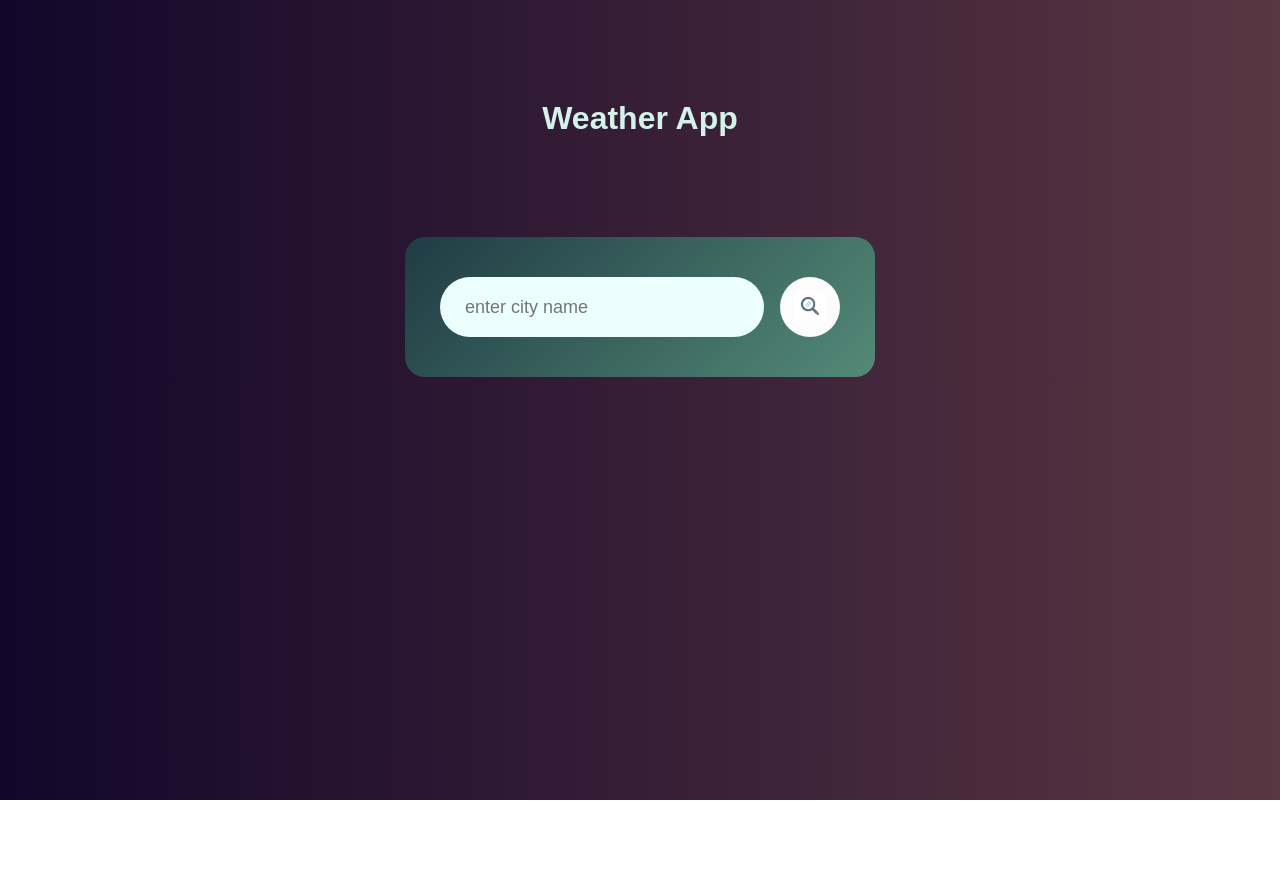
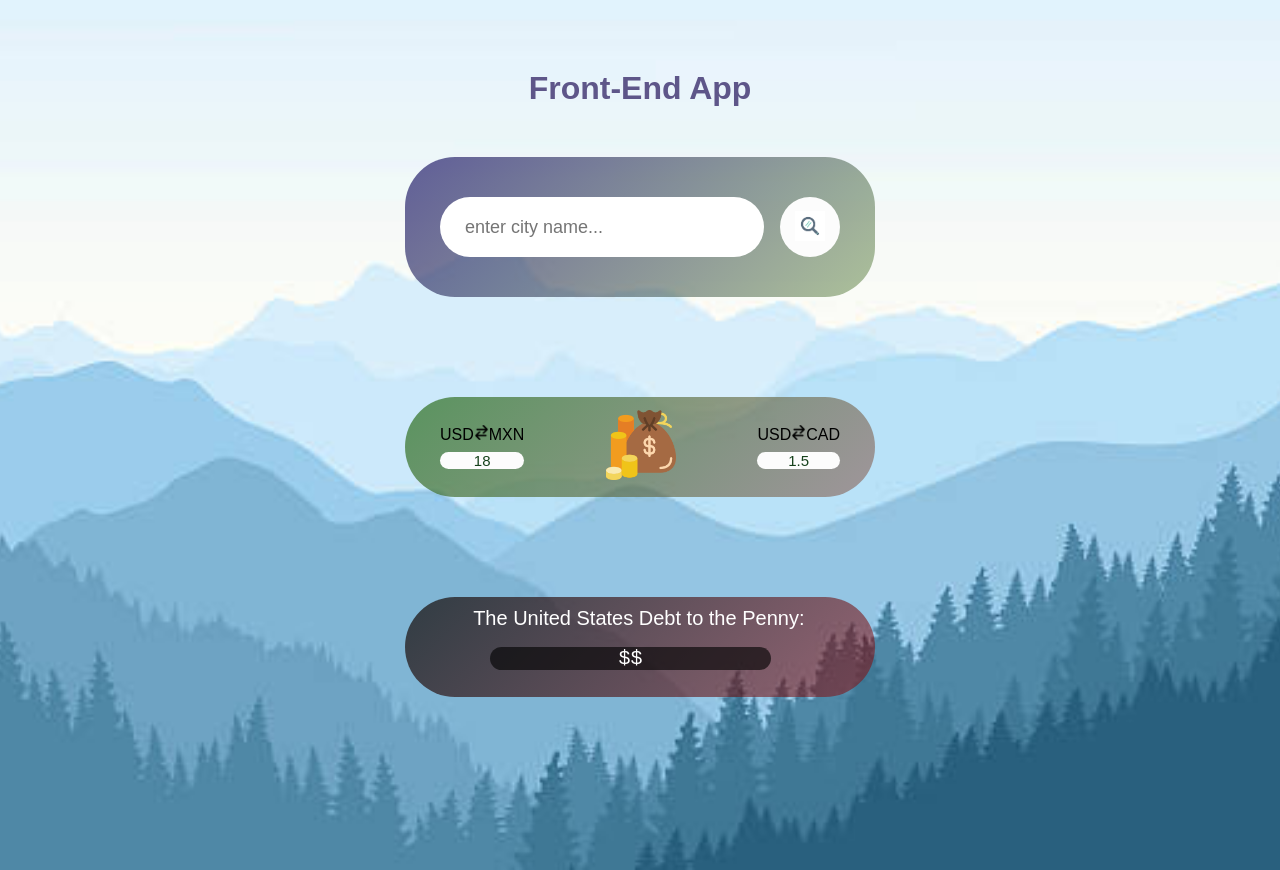
Before and after one commit to rogerthat808/front-end-project, a plain HTML site: page index.html in a window 1280 px wide. Before the commit the page ends 800 px from the top, so only its background shows below. Drawn offline with Linux system fonts and the light colour scheme; no server answers.

Commit message:
added new apps

```diff
--- a/index.html
+++ b/index.html
@@ -8,10 +8,11 @@
     <title>Weather App</title>
 </head>
 <body>
-<h1 class="title">Weather App</h1>
+<h1 class="title">Front-End App</h1>
+<!--                                              App for weather                                            -->
 <div class="card">
     <div class="search">
-        <input type="text" placeholder="enter city name" spellcheck="false">
+        <input type="text" placeholder="enter city name..." spellcheck="false">
         <button><img src="images/search.png" alt=""></button>
     </div>
     <div class="error"><p>Invalid city name</p></div>
@@ -23,8 +24,8 @@
             <div class="col">
                 <img src="images/humidity.png">
                 <div>
-                        <p class="humidity">50%</p>
-                        <p>Humidity</p>
+                    <p class="humidity">50%</p>
+                    <p>Humidity</p>
                 </div>
             </div>
             <div class="col">
@@ -38,19 +39,53 @@
     </div>
 </div>
 
+<!--                                             New app for currency                                        -->
+<div class="currency">
+    <div class="currencyCard">
+        <div class="pesos">
+            <div class="MXN">USD<img src="images/exchange.png" width="15px">MXN</div>
+            <div class="MXN-value">18</div>
+        </div>
+        <div class="money"><img src="images/money.png" width="70px"></div>
+        <div class="canadianDollars">
+            <div class="CAD">USD<img src="images/exchange.png" width="15px" height="15px">CAD</div>
+            <div class="CAD-value">1.5</div>
+        </div>
+    </div>
+</div>
+
+<!--                                                App for Debt                                             -->
+<div class="debt">
+    <div class="USdebt">
+        <div>
+            <div class="debtText">The United States Debt to the Penny:</div>
+            <div class="actualDebt">$$</div>
+        </div>
+    </div>
+</div>
+
+
 
 <script>
+//                                                   weather app
 
+// Variables holding the API key and API URL
 const apiKey = "9799bb5f90cd664baab661c43a89c3b8"
 const apiUrl = "https://api.openweathermap.org/data/2.5/weather?units=imperial&q="
 
+// Variables for future event listeners
 const searchBox = document.querySelector(".search input");
 const searchBtn = document.querySelector(".search button");
+
+// variable for change of icon depending on weaather
 const weatherIcon = document.querySelector('.weather-icon');
 
+// function for weather
 async function checkWeather(city){
+    // requesting data from API
     let response = await fetch(apiUrl + city + `&appid=${apiKey}`);
 
+    // if request was invalid (city does not exist) display invalid city
     if(response.status == 404) {
         document.querySelector('.error').style.display = "block";
         document.querySelector('.weather').style.display = "none";
@@ -58,14 +93,17 @@ async function checkWeather(city){
         document.querySelector('.weather').style.display = "block";
     }
 
+    // data variable with the value of the response of our request
     let data = await response.json();
     console.log(data)
 
+    // changing the text of html elements with new data
     document.querySelector(".city").innerHTML = data.name;
     document.querySelector(".temp").innerHTML = Math.round(data.main.temp) + "°";
     document.querySelector(".humidity").innerHTML = data.main.humidity + '%';
     document.querySelector(".wind").innerHTML = data.wind.speed + " mph";
 
+    // if statements to change weather icon depending on the weather
     if(data.weather[0].main == 'Clouds') {
             weatherIcon.src = "images/cloudy.png";
     }
@@ -85,15 +123,16 @@ async function checkWeather(city){
             weatherIcon.src = "images/rainy.png";
     }
 
+    // if new city is valid then block css properties
     document.querySelector('.weather').style.display = "block";
     document.querySelector('.error').style.display = "none";
 };
 
 
+// event listeners for click and enter key
 searchBtn.addEventListener("click", ()=> {
     checkWeather(searchBox.value)
 });
-
 searchBox.addEventListener("keypress", (event)=> {
     if(event.key  === "Enter") {
         checkWeather(searchBox.value)
@@ -101,6 +140,38 @@ searchBox.addEventListener("keypress", (event)=> {
 });
 
 
+//                                                   currency
+
+// API for exchange rates
+const currrency = `https://api.fiscaldata.treasury.gov/services/api/fiscal_service/v1/accounting/od/rates_of_exchange?fields=country_currency_desc,exchange_rate,record_date&filter=country_currency_desc:in:(Canada-Dollar,Mexico-Peso),record_date:gte:2023-01-01`
+
+async function checkCurrency() {
+    let currResponse = await fetch(currrency);
+    let currData = await currResponse.json();
+
+    document.querySelector('.MXN-value').innerHTML = "$" + Math.round((currData.data[3]['exchange_rate']) * 100) / 100 + " MXN"
+    document.querySelector('.CAD-value').innerHTML = "$" + Math.round((currData.data[0]['exchange_rate']) * 100) / 100 + " CAD"
+}
+checkCurrency()
+
+//                                                     debt
+
+// API for national debt
+const debt = 'https://api.fiscaldata.treasury.gov/services/api/fiscal_service/v2/accounting/od/debt_to_penny?sort=-record_date&format=json&page[number]=1&page[size]=1'
+
+async function checkDebt() {
+    let debtResponse = await fetch(debt);
+    let debtData = await debtResponse.json();
+    console.log(debtData)
+
+    let debtAmount = debtData.data[0]['tot_pub_debt_out_amt'];
+    let formattedDebt = new Intl.NumberFormat().format(debtAmount);
+
+    document.querySelector('.actualDebt').innerHTML = "$" + formattedDebt;
+
+}
+checkDebt()
+
 </script>
 </body>
 </html>
--- a/styles.css
+++ b/styles.css
@@ -6,16 +6,22 @@
 }
 
 body {
-    background: linear-gradient(90deg, #12062a, #5a3642);
+    /* background: linear-gradient(90deg, #12062a, #5a3642); */
+    background-image: url(background.png);
+    background-size: cover;
+    background-position: center;
+    margin: 0;
+    padding: 0;
+    height: 100vh;
 }
 
 .card {
     width: 90%;
     max-width: 470px;
-    background: linear-gradient(135deg, #1f3b44, #548a77);
+    background: linear-gradient(135deg, #37327bc6, #5f863d80);
     color: #fff;
-    margin: 100px auto 0;
-    border-radius: 20px;
+    margin: 50px auto 0;
+    border-radius: 50px;
     padding: 40px 35px;
     text-align: center;
 }
@@ -30,7 +36,7 @@ body {
 .search input {
     border: 0;
     outline: 0;
-    background: #ebfffc;
+    background: #ffffff;
     color: #555;
     padding: 10px 25px;
     height: 60px;
@@ -107,7 +113,105 @@ body {
 }
 
 .title {
-    color: #d3f3e8;
+    color: #5e5689;
     text-align: center;
-    margin-top: 100px;
+    margin-top: 70px;
 }
+
+/*                                                  Treasury                                                    */
+
+.currencyCard {
+    height: 100px;
+    width: 300px;
+    width: 90%;
+    max-width: 470px;
+    background: linear-gradient(135deg, #397b32c6, #86493d80);
+    margin: 100px auto 0;
+    border-radius: 50px;
+    padding: 40px 35px;
+    text-align: center;
+    display: flex;
+    align-items: center;
+    justify-content: space-between;
+}
+
+.MXN, .CAD, {
+    color: #fff;
+    font-size: 20px;
+    margin-top: -15%;
+}
+
+.MXN-value, .CAD-value {
+    color: #16421c;
+    font-size: 15px;
+    margin-top: 10%;
+    background-color: #fcfcfc;
+    border-radius: 50px;
+}
+
+.searchCurr {
+    width: 100%;
+    display: flex;
+    align-items: center;
+    justify-content: space-between;
+}
+
+.searchCurr input {
+    border: 0;
+    outline: 0;
+    background: #ffffff;
+    color: #555;
+    padding: 10px 25px;
+    height: 60px;
+    border-radius: 30px;
+    flex: 1;
+    margin-right: 16px;
+    font-size: 18px;
+}
+
+.searchCurr button {
+    border: 0;
+    outline: 0;
+    background: #fcfcfc;
+    border-radius: 50%;
+    width: 60px;
+    height: 60px;
+    cursor: pointer;
+}
+
+.searchCurr button img {
+    width: 30px;
+}
+
+.USdebt {
+    height: 100px;
+    width: 300px;
+    width: 90%;
+    max-width: 470px;
+    background: linear-gradient(135deg, #1a1a1ac6, #95030380);
+    margin: 100px auto 0;
+    border-radius: 50px;
+    padding: 40px 35px;
+    text-align: center;
+    display: flex;
+    align-items: center;
+    justify-content: space-between;
+}
+
+.debtText {
+    color: #ffffff;
+    font-size: 20px;
+    margin-top: -5%;
+    margin-left: 10%;
+    width: 100%;
+}
+
+.actualDebt {
+    color: #fff;
+    font-size: 20px;
+    font-family: 'Courier New', Courier, monospace;
+    margin-top: 5%;
+    margin-left: 15%;
+    background-color: rgba(0, 0, 0, 0.621);
+    border-radius: 40px;
+}
```
Also changed, not shown: background.png (added), images/exchange.png (added), images/money.png (added), 2 other files.
